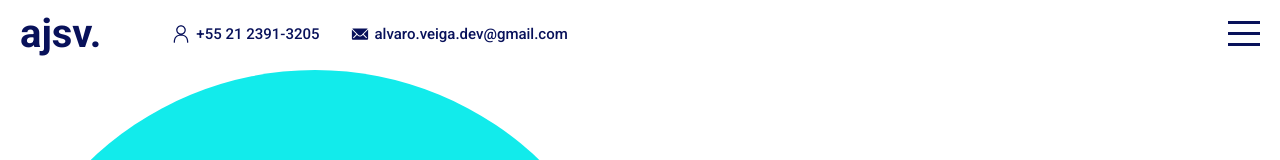
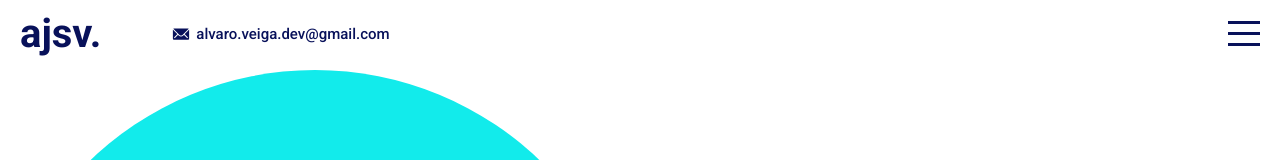
Before and after one commit to alvaro-veiga/alvaro-veiga.github.io, a React (Create React App) app: page / in a window 1280 px wide. Shown: the top 160 px of the page. Built offline with nearby package versions, Linux system fonts and the light colour scheme.

Commit message:
feat: remove phone

```diff
--- a/src/components/menu/Menu.jsx
+++ b/src/components/menu/Menu.jsx
@@ -26,12 +26,6 @@ export default function Menu({menuOpen, setMenuOpen}) {
         </li>
       </ul>
       <div className="itemContainer">
-        <RxPerson className='icon'/>
-        <a href="https://api.whatsapp.com/send?phone=552123913205">
-          <span>+55 21 2391-3205</span>
-        </a>
-      </div>
-      <div className="itemContainer">
         <IoIosMail className='icon'/>
         <a href="mailto:alvarojoao17@gmail.com">
           <span>alvaro.veiga.dev@gmail.com</span>
--- a/src/components/topbar/Topbar.jsx
+++ b/src/components/topbar/Topbar.jsx
@@ -8,12 +8,6 @@ export default function Topbar({menuOpen, setMenuOpen}) {
       <div className='wrapper'>
         <div className='left'>
           <a href='#intro' className='logo'>ajsv.</a>
-          <div className="itemContainer">
-            <RxPerson className='icon'/>
-            <a href="https://api.whatsapp.com/send?phone=552123913205">
-              <span>+55 21 2391-3205</span>
-            </a>
-          </div>
           <div className="itemContainer">
             <IoIosMail className='icon'/>
             <a href="mailto:alvarojoao17@gmail.com">
```
